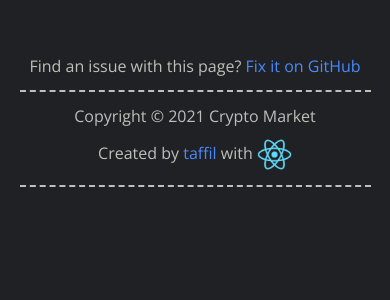
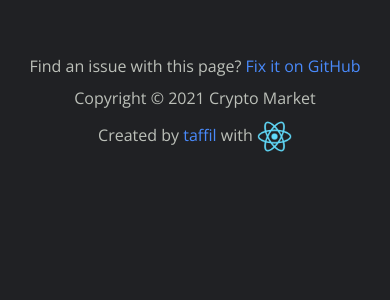
Before and after one commit to taffil/CryptoMarket, a React (Create React App) app: page / in a window 390 px wide. Shown: the top 300 px of the page. Built offline with nearby package versions, Linux system fonts and the light colour scheme; no server answers.

Commit message:
done with footer

```diff
--- a/src/components/Footer.css
+++ b/src/components/Footer.css
@@ -24,6 +24,6 @@ hr {
 
 @media (max-width:768px) {
     hr{
-        width: 90%;
+        display: none;
     }
 }
--- a/src/components/Footer.js
+++ b/src/components/Footer.js
@@ -20,7 +20,6 @@ const Footer = () => {
           </a>{" "}
           with {" "}<img src="logo192.png" alt="" style={{ width: "35px" }} />{" "}
         </span>
-        <hr />
       </section>
     </div>
   );
```
